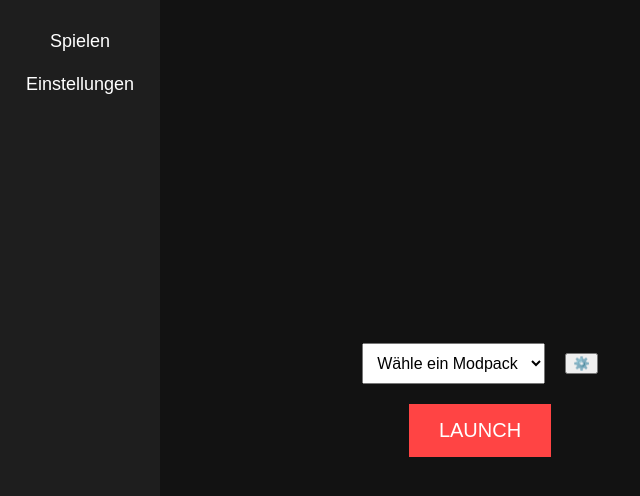
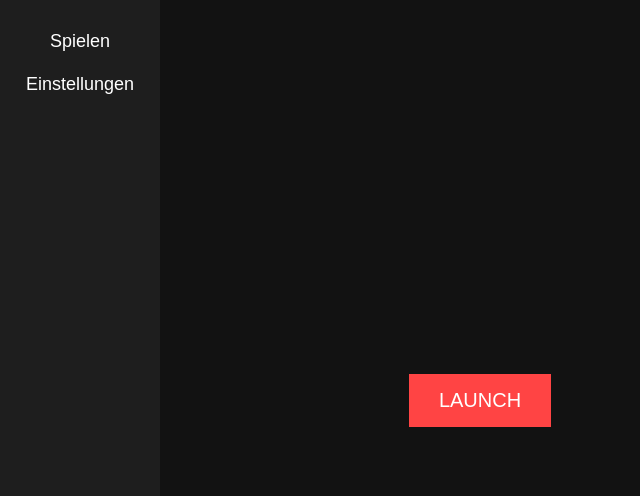
Before and after one commit to LevinFX/MCLauncher, an Electron app: page src/index.html in a window 800 px wide. Shown: the whole page, without its empty margins (0-640 px from the left). Drawn offline with Linux system fonts and the light colour scheme.

Commit message:
added functionality to loading with forge and removed the ui for choosing modpacks

```diff
--- a/main.js
+++ b/main.js
@@ -55,18 +55,18 @@ app.whenReady().then(() => {
                 authorization: token.mclc(),//mcl.Authenticator.validate(atoken.msToken.access_token, token.mcToken),
                 root: "./minecraft",
                 version: {
-                    number: "1.20",
+                    number: "1.20.1",
                     type: "release"
                 },
                 memory: {
                     max: settings.ramMax+"M",
                     min: settings.ramMin+"M"
                 },
-                //forge: "./minecraft/forge.jar"
+                forge: "./minecraft/forge.jar"
             }
             launcher.launch(launchOpts);
 
-            launcher.on('debug', (e) => console.log(e));
+        launcher.on('debug', (e) => console.log(e));
         launcher.on('data', (e) => console.log(e));
         })
         }else{
--- a/src/index.css
+++ b/src/index.css
@@ -40,18 +40,6 @@ body {
     justify-content: center;
 }
 
-.header {
-    display: flex;
-    gap: 20px;
-    align-items: center;
-    margin-bottom: 20px;
-}
-
-#modpack-dropdown {
-    padding: 10px;
-    font-size: 16px;
-}
-
 .launch {
     background-color: #ff4444;
     color: white;
--- a/src/index.html
+++ b/src/index.html
@@ -13,12 +13,6 @@
             <button class="nav-button" data-page="settings">Einstellungen</button>
         </nav>
         <main class="main-content">
-            <div class="header">
-                <select id="modpack-dropdown">
-                    <option value="" disabled selected>Wähle ein Modpack</option>
-                </select>
-                <button id="settings-button">⚙️</button>
-            </div>
             <button id="launch-button" class="launch">LAUNCH</button>
         </main>
     </div>
```
Also changed, not shown: src/settings.html (+2 -2 lines).
